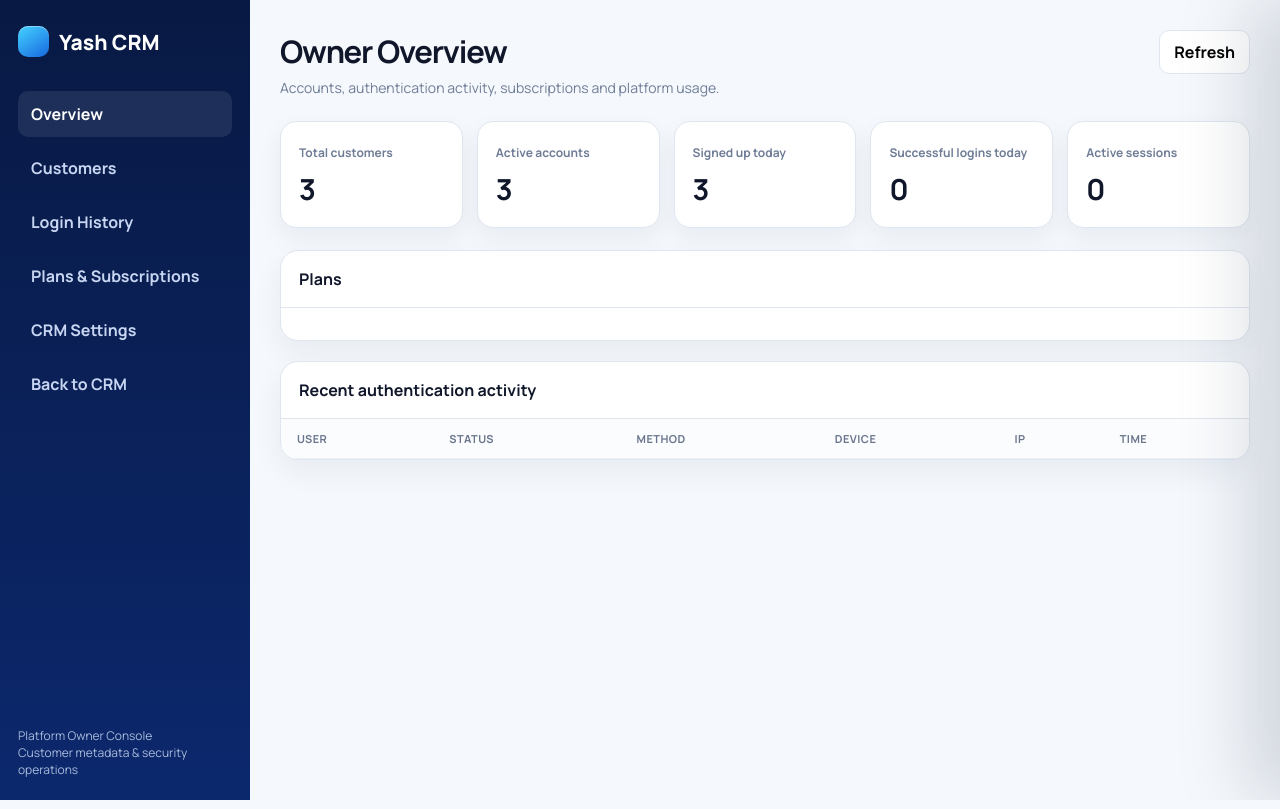
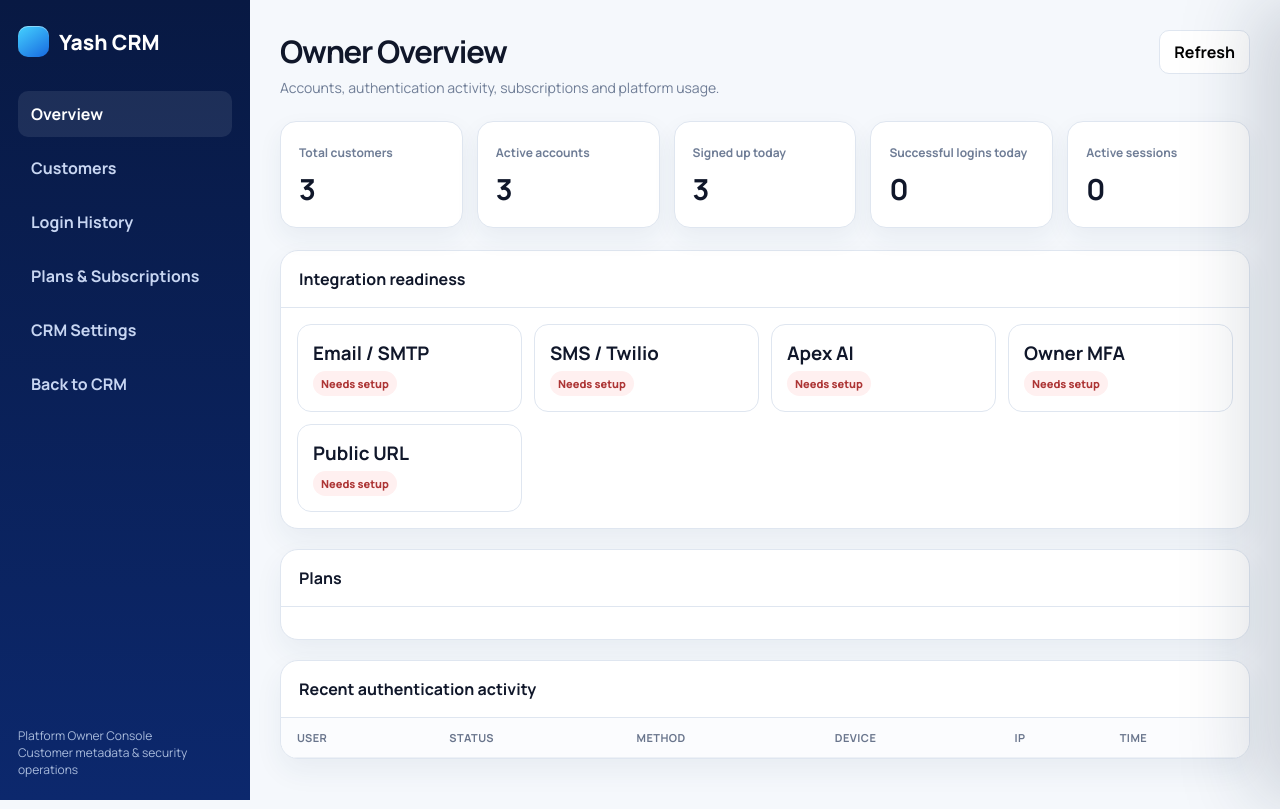
Before and after one commit to AN4NDHUX/yash-crm, a FastAPI app: page /owner in a window 1280 px wide. Run offline with FastAPI, Linux system fonts and the light colour scheme; data comes from the database, SQL or seed files in the repository; data that the repository does not hold is empty; some libraries are stand-ins or nearby versions.

Commit message:
Show integration readiness in owner console

```diff
--- a/templates/owner.html
+++ b/templates/owner.html
@@ -53,6 +53,7 @@ body{min-width:320px}.shell{min-height:100vh;display:grid;grid-template-columns:
         <div class="metric"><span>Successful logins today</span><b id="m-logins">—</b></div>
         <div class="metric"><span>Active sessions</span><b id="m-sessions">—</b></div>
       </div>
+      <div class="card"><div class="card-head"><h2>Integration readiness</h2></div><div class="plan-cards" id="integration-readiness"></div></div>
       <div class="card"><div class="card-head"><h2>Plans</h2></div><div class="plan-cards" id="overview-plans"></div></div>
       <div class="card"><div class="card-head"><h2>Recent authentication activity</h2></div><div class="table-wrap"><table class="table"><thead><tr><th>User</th><th>Status</th><th>Method</th><th>Device</th><th>IP</th><th>Time</th></tr></thead><tbody id="recent-logins"></tbody></table></div></div>
     </section>
@@ -94,7 +95,7 @@ function showError(e){const b=$("#error");b.textContent=e.message||String(e);b.s
 function clearError(){$("#error").style.display="none"}
 function pill(ok,label){return '<span class="pill '+(ok?"good":"bad")+'">'+esc(label)+'</span>'}
 async function loadPlans(){const d=await api("/api/owner/plans");plans=d.items||[];$("#plan-filter").innerHTML='<option value="">All plans</option>'+plans.map(p=>'<option value="'+esc(p.code)+'">'+esc(p.name)+'</option>').join("");$("#drawer-plan").innerHTML=plans.map(p=>'<option value="'+esc(p.code)+'">'+esc(p.name)+'</option>').join("");$("#plans-body").innerHTML=plans.map(p=>'<div class="plan"><h3>'+esc(p.name)+'</h3><strong>'+esc(p.currency)+' '+Number(p.price_monthly).toFixed(0)+'</strong><div class="sub">/ month</div><div class="sub" style="margin-top:10px">'+(p.max_records??"Unlimited")+' records · '+(p.max_custom_modules??"Unlimited")+' custom modules</div></div>').join("")}
-async function loadOverview(){const d=await api("/api/owner/overview");$("#m-total").textContent=d.total_users;$("#m-active").textContent=d.active_users;$("#m-new").textContent=d.signed_up_today;$("#m-logins").textContent=d.logins_today;$("#m-sessions").textContent=d.active_sessions;$("#overview-plans").innerHTML=(d.plans||[]).map(p=>'<div class="plan"><h3>'+esc(p.name)+'</h3><strong>'+p.count+'</strong><div class="sub">accounts</div></div>').join("");$("#recent-logins").innerHTML=(d.recent_logins||[]).map(x=>'<tr><td><div class="user">'+esc(x.name)+'</div><div class="muted">'+esc(x.email||"")+'</div></td><td>'+pill(x.success,x.success?"Success":"Failed")+'</td><td>'+esc(x.method)+'</td><td>'+esc(x.device)+'</td><td>'+esc(x.ip_address||"—")+'</td><td>'+fmt(x.occurred_at)+'</td></tr>').join("")}
+async function loadOverview(){const d=await api("/api/owner/overview");$("#m-total").textContent=d.total_users;$("#m-active").textContent=d.active_users;$("#m-new").textContent=d.signed_up_today;$("#m-logins").textContent=d.logins_today;$("#m-sessions").textContent=d.active_sessions;const labels={smtp:"Email / SMTP",sms:"SMS / Twilio",ai:"Apex AI",owner_mfa:"Owner MFA",public_url:"Public URL"};$("#integration-readiness").innerHTML=Object.entries(d.integrations||{}).map(([key,ready])=>'<div class="plan"><h3>'+esc(labels[key]||key)+'</h3>'+pill(Boolean(ready),ready?"Configured":"Needs setup")+'</div>').join("");$("#overview-plans").innerHTML=(d.plans||[]).map(p=>'<div class="plan"><h3>'+esc(p.name)+'</h3><strong>'+p.count+'</strong><div class="sub">accounts</div></div>').join("");$("#recent-logins").innerHTML=(d.recent_logins||[]).map(x=>'<tr><td><div class="user">'+esc(x.name)+'</div><div class="muted">'+esc(x.email||"")+'</div></td><td>'+pill(x.success,x.success?"Success":"Failed")+'</td><td>'+esc(x.method)+'</td><td>'+esc(x.device)+'</td><td>'+esc(x.ip_address||"—")+'</td><td>'+fmt(x.occurred_at)+'</td></tr>').join("")}
 async function loadUsers(){const q=new URLSearchParams();if($("#user-search").value.trim())q.set("search",$("#user-search").value.trim());if($("#status-filter").value)q.set("status",$("#status-filter").value);if($("#plan-filter").value)q.set("plan",$("#plan-filter").value);const d=await api("/api/owner/users?"+q);$("#users-body").innerHTML=(d.items||[]).map(u=>'<tr onclick="openUser('+u.id+')" style="cursor:pointer"><td><div class="user">'+esc(u.name)+'</div><div class="muted">@'+esc(u.username||"—")+'</div></td><td>'+esc(u.email)+'<div class="muted">'+esc(u.phone||"—")+'</div></td><td><span class="pill">'+esc(u.subscription?.plan_name||"Free")+'</span></td><td>'+pill(u.status==="Active",u.status)+'</td><td>'+fmt(u.created_at)+'</td><td>'+fmt(u.last_login_at)+'</td><td>'+esc(u.login_method)+'</td></tr>').join("")}
 async function loadLogins(){const v=$("#login-filter").value;const q=v?("?success="+v):"";const d=await api("/api/owner/login-history"+q);$("#logins-body").innerHTML=(d.items||[]).map(x=>'<tr><td><div class="user">'+esc(x.name)+'</div><div class="muted">'+esc(x.email||"")+'</div></td><td>'+esc(x.event)+'</td><td>'+pill(x.success,x.success?"Success":"Failed")+'</td><td>'+esc(x.method)+'</td><td>'+esc(x.device)+'</td><td>'+esc(x.ip_address||"—")+'</td><td>'+fmt(x.occurred_at)+'</td></tr>').join("")}
 async function openUser(id){currentUserId=id;const d=await api("/api/owner/users/"+id),u=d.user,s=u.subscription||{};currentUserStatus=u.status;$("#drawer-name").textContent=u.name;$("#drawer-email").textContent=u.email;$("#drawer-account").innerHTML=["Username",u.username||"—","Phone",u.phone||"—","Status",u.status,"Role",u.role,"Joined",fmt(u.created_at),"Last login",fmt(u.last_login_at),"Custom modules",d.custom_modules].map((v,i)=>'<div>'+esc(v)+'</div>').join("");$("#drawer-subscription").innerHTML=["Plan",s.plan_name||"Free","Status",s.status||"—","Started",fmt(s.started_at),"Period end",fmt(s.current_period_end)].map(v=>'<div>'+esc(v)+'</div>').join("");$("#drawer-plan").value=s.plan_code||"free";$("#drawer-status-btn").textContent=u.status==="Active"?"Suspend account":"Reactivate account";$("#drawer-logins").innerHTML=(d.login_history||[]).map(x=>'<tr><td>'+pill(x.success,x.success?"Success":"Failed")+'</td><td>'+esc(x.method)+'</td><td>'+esc(x.device)+'</td><td>'+esc(x.ip_address||"—")+'</td><td>'+fmt(x.occurred_at)+'</td></tr>').join("");$("#drawer").classList.add("open")}
```
